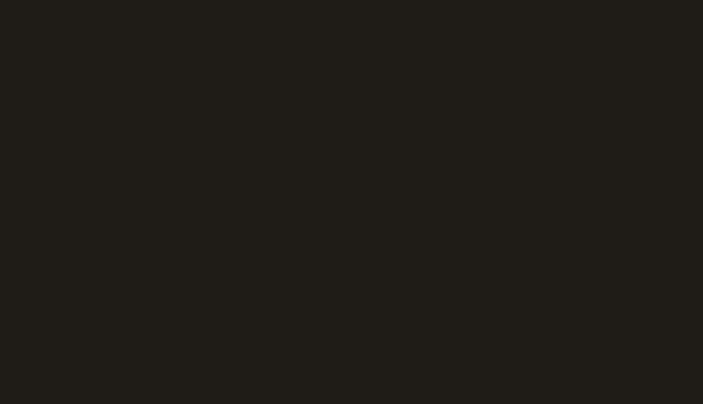
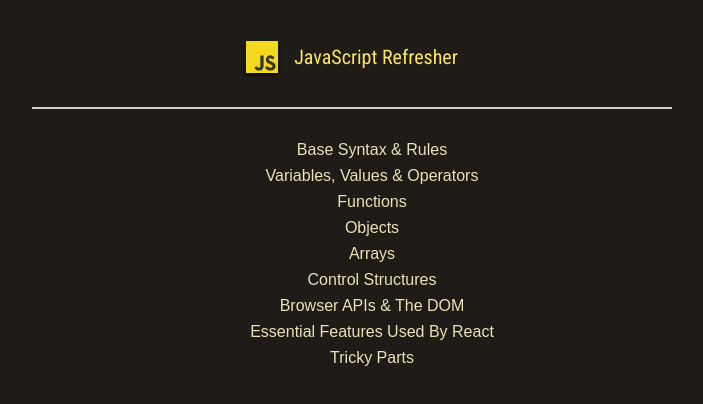
Before and after one commit to makoegel/javaScript_refresher_tutorial, a website: page index.html in a window 1280 px wide. Shown: the whole page, without its empty margins (288-991 px from the left). Drawn offline with Linux system fonts and the light colour scheme.

Commit message:
</script> is mandatory

```diff
--- a/index.html
+++ b/index.html
@@ -4,7 +4,7 @@
         <title>JavaScript Refresher</title>
         <link rel="stylesheet" href="assets/styles/main.css" />
         <meta charset="UTF-8" />
-        <script src="assets/scripts/app.js" type="module"/>
+        <script src="assets/scripts/app.js" type="module"></script>
     </head>
 
     <body>
```
